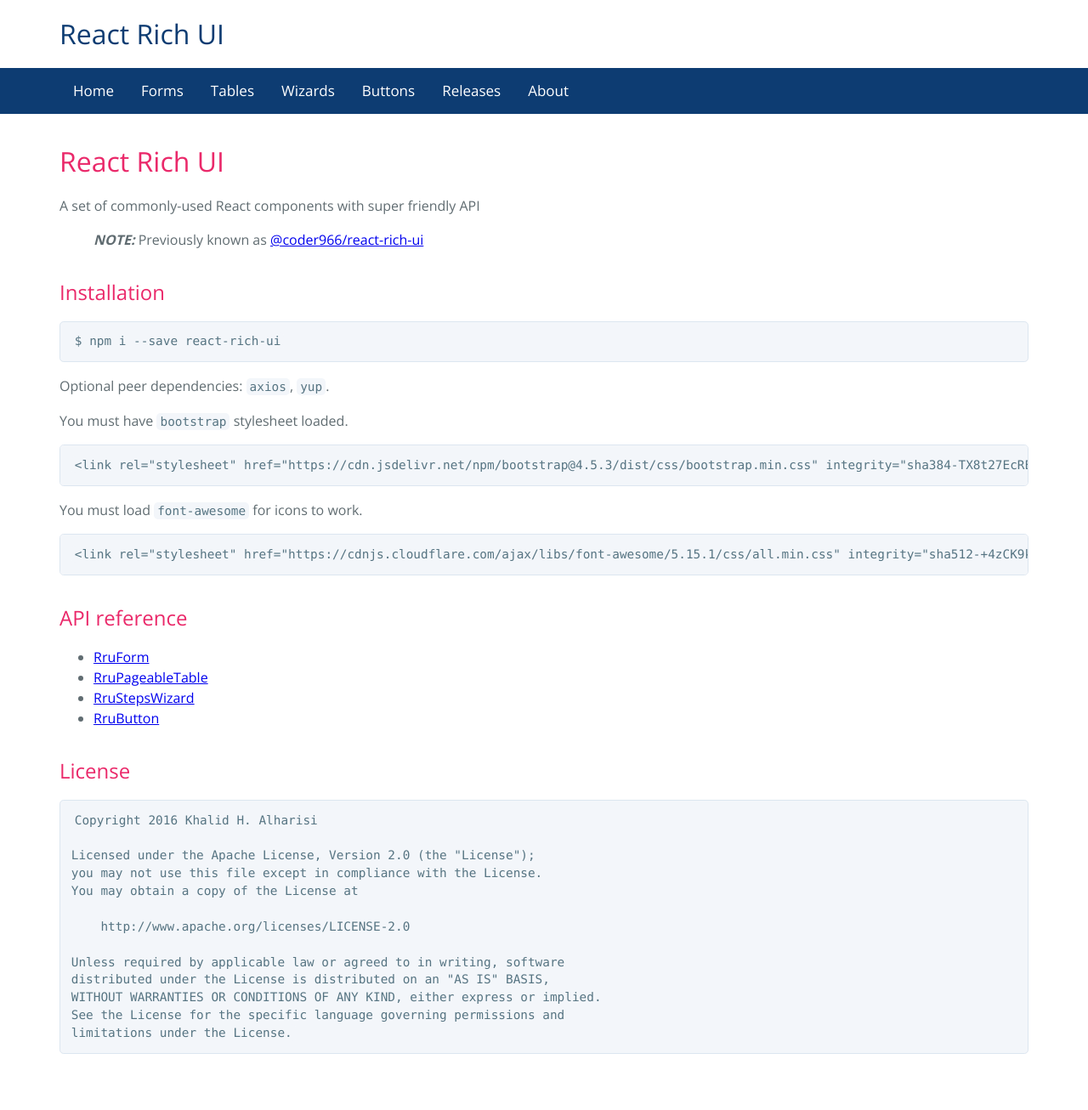
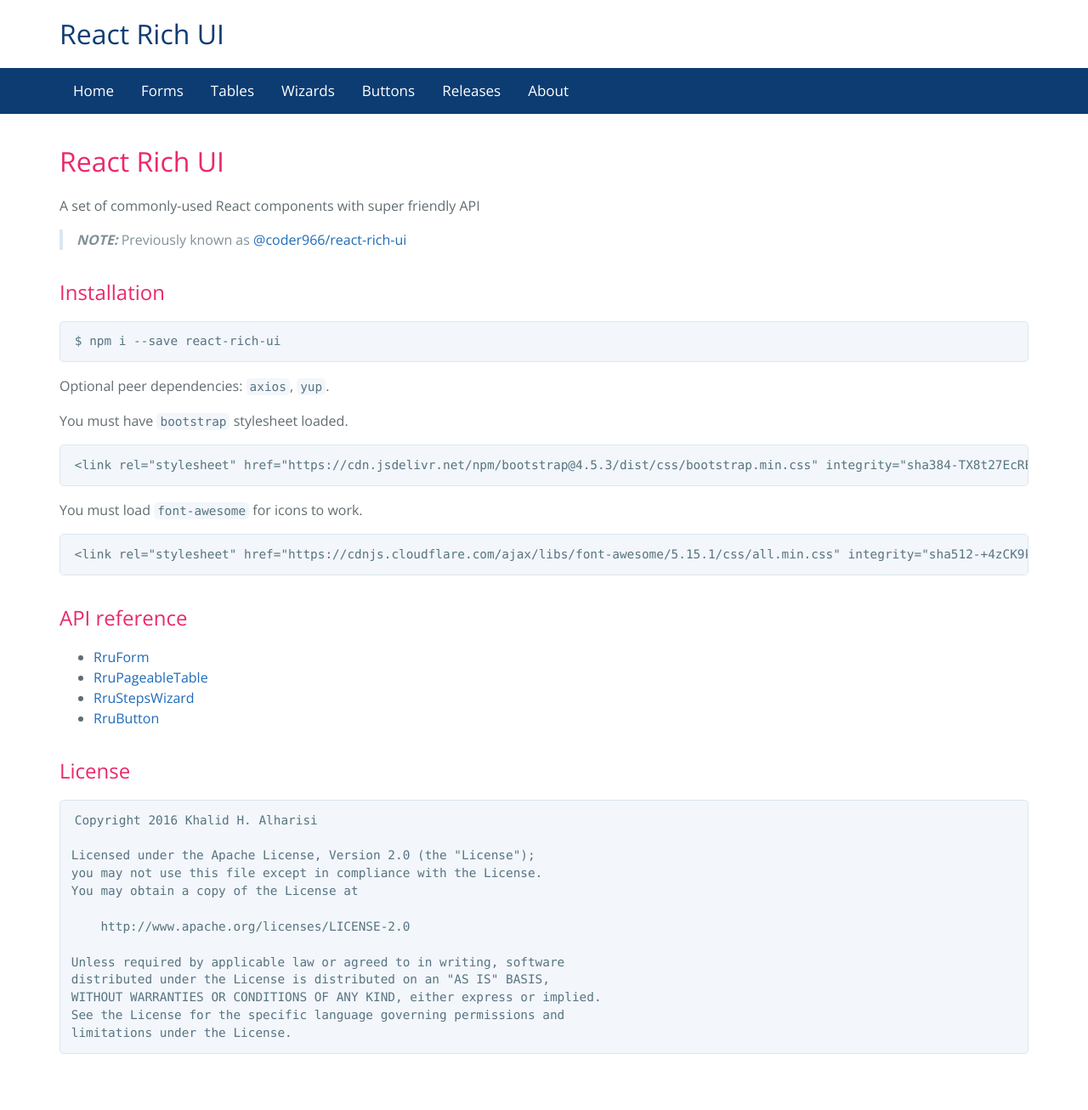
Before and after one commit to coder966/react-rich-ui, a Jekyll site: the page built from index.md, in a window 1280 px wide. Shown: the whole page at 85% size. Built offline with Jekyll 4.4.1, drawn with Linux system fonts in a browser that asks for light colours; our own code applies the rules of GitHub Pages for plain Markdown files; before the commit the page ends 1256 px from its top, so only the background shows below that.

Commit message:
website: style

```diff
--- a/_layouts/default.html
+++ b/_layouts/default.html
@@ -31,4 +31,5 @@
       {{ content }}
     </main>
   </body>
+  <footer></footer>
 </html>
--- a/assets/style.css
+++ b/assets/style.css
@@ -7,6 +7,14 @@
     font-size: 16px;
     line-height: 1.5;
     color: #606c71
+}
+
+a, a:visited {
+    color: #1e6bb8;
+    text-decoration: none;
+}
+a:hover {
+    text-decoration: underline;
 }
 
 /* container */
@@ -140,6 +148,13 @@
     color: #EA296A
 }
 
+blockquote {
+    margin-left: 0px;
+    color: #819198;
+    padding: 0px 1rem;
+    border-left: 0.3rem solid #dce6f0;
+}
+
 pre {
     margin-top: 0px;
     margin-bottom: 1rem;
```
